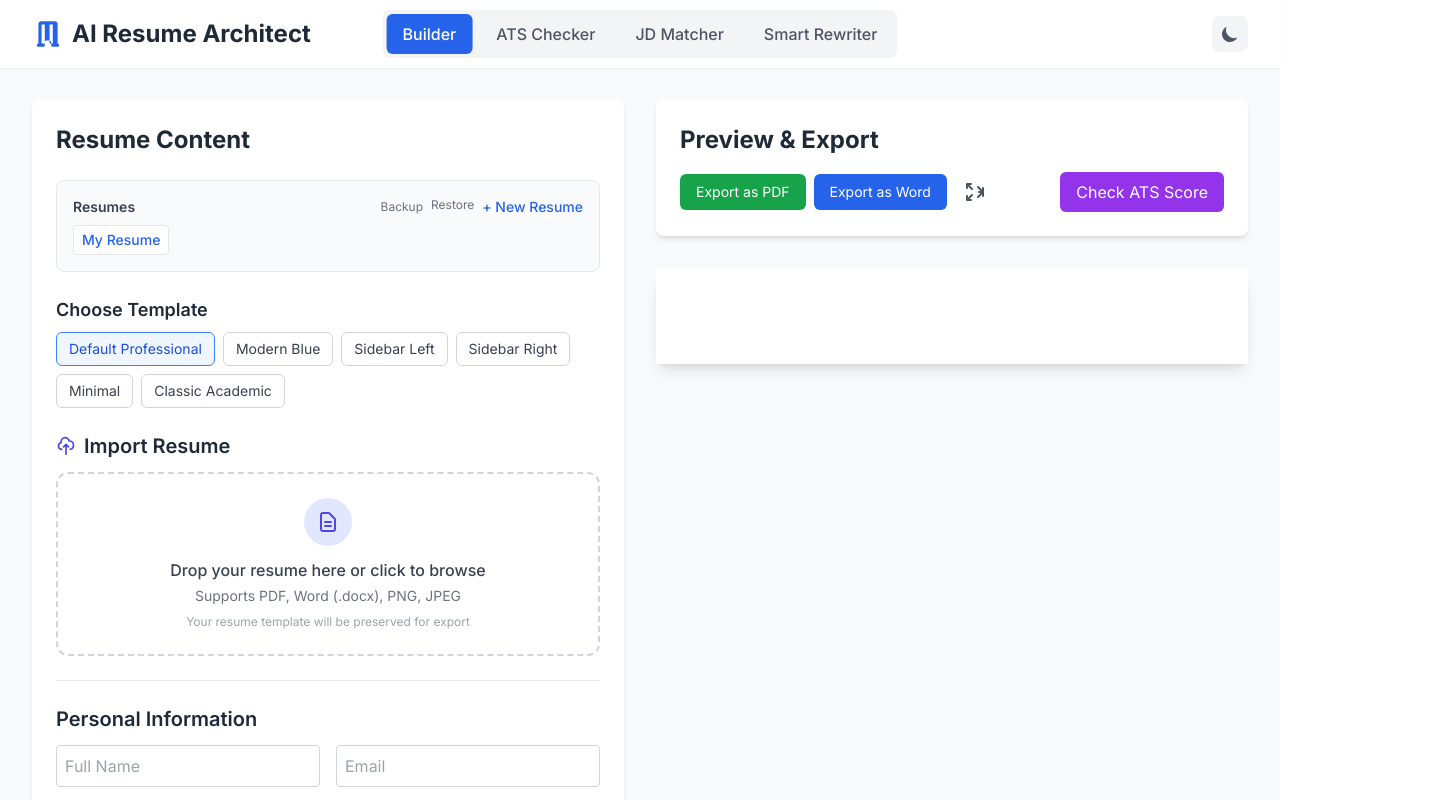
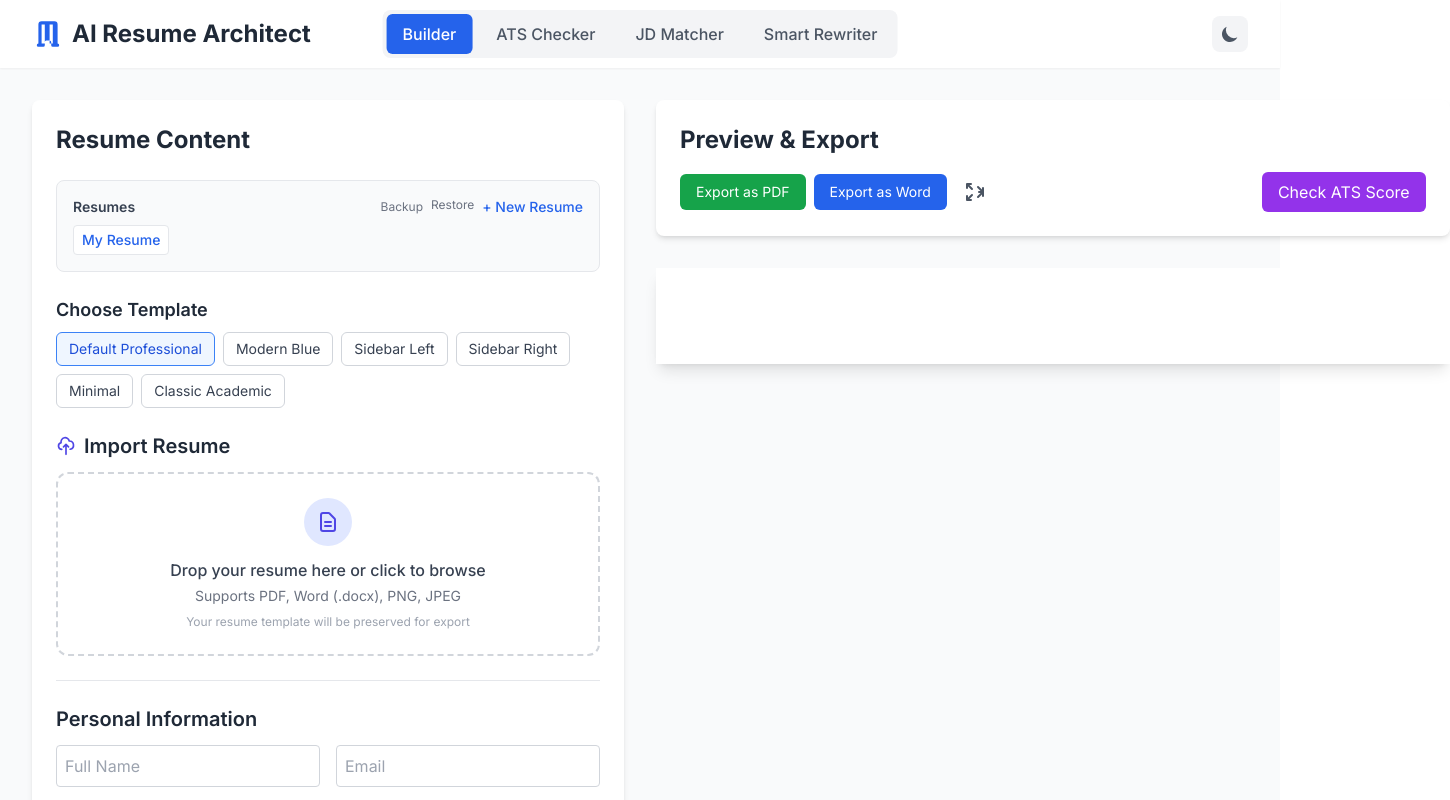
Before and after one commit to aryanjsx/resumejsx, a React (Vite) app: page / in a window 1280 px wide. Shown: the top 800 px of the page, 1450 px wide, since content can reach past the window. Built offline with nearby package versions, Linux system fonts and the light colour scheme.

Commit message:
Enhance PDF export by improving word wrapping and layout for better text presentation in the ResumeBuilder component

```diff
--- a/components/ResumeBuilder.tsx
+++ b/components/ResumeBuilder.tsx
@@ -321,6 +321,19 @@ const ResumeBuilder: React.FC<{onAnalyze: (data: ResumeData) => void}> = ({onAna
     if (!element) return;
     setIsExportingPdf(true);
     try {
+      // Clone and render at fixed A4 width (210mm ≈ 794px) to prevent text truncation
+      const A4_WIDTH_PX = 794;
+      const clone = element.cloneNode(true) as HTMLElement;
+      clone.removeAttribute('id');
+      const wrapper = document.createElement('div');
+      wrapper.style.cssText = `position:fixed;left:-99999px;top:0;width:${A4_WIDTH_PX}px;overflow:visible;background:white;`;
+      clone.style.width = `${A4_WIDTH_PX}px`;
+      clone.style.maxWidth = 'none';
+      clone.style.overflow = 'visible';
+      clone.style.boxSizing = 'border-box';
+      wrapper.appendChild(clone);
+      document.body.appendChild(wrapper);
+      await new Promise((r) => requestAnimationFrame(() => requestAnimationFrame(r)));
       const opt = {
         margin: [10, 10, 10, 10],
         filename: `${resumeData.personalInfo.name.replace(/\s+/g, '_') || 'resume'}.pdf`,
@@ -329,7 +342,8 @@ const ResumeBuilder: React.FC<{onAnalyze: (data: ResumeData) => void}> = ({onAna
         jsPDF: { unit: 'mm', format: 'a4', orientation: 'portrait' },
         pagebreak: { mode: 'css', avoid: ['.resume-section'] },
       };
-      await html2pdf().set(opt).from(element).save();
+      await html2pdf().set(opt).from(clone).save();
+      wrapper.remove();
     } finally {
       setIsExportingPdf(false);
     }
@@ -1354,8 +1368,8 @@ const ResumeBuilder: React.FC<{onAnalyze: (data: ResumeData) => void}> = ({onAna
             <button onClick={() => handleAddItem<CategorizedSkill>('skills', {id: `skill${Date.now()}`, category: '', skills: ''})} className="text-blue-600 dark:text-blue-400 font-medium">+ Add Skill Category</button>
           </div>
         </div>
-        {/* Preview and Controls Section */}
-        <div>
+        {/* Preview and Controls Section - min-width ensures full A4 for PDF capture */}
+        <div className="min-w-0 lg:min-w-[210mm]">
           <div className="bg-white dark:bg-gray-800 p-6 rounded-lg shadow-md mb-8 no-print transition-colors duration-200">
               <h2 className="text-2xl font-bold text-gray-800 dark:text-white mb-4">Preview & Export</h2>
 
--- a/index.css
+++ b/index.css
@@ -14,8 +14,10 @@ body {
   min-height: 100vh;
 }
 
-/* PDF export: prevent text truncation and improve wrapping */
-#print-area {
+/* PDF export: proper word wrapping, avoid mid-word breaks */
+#print-area,
+#print-area * {
   overflow-wrap: break-word;
-  word-break: break-word;
+  word-break: normal;
+  hyphens: auto;
 }
```
